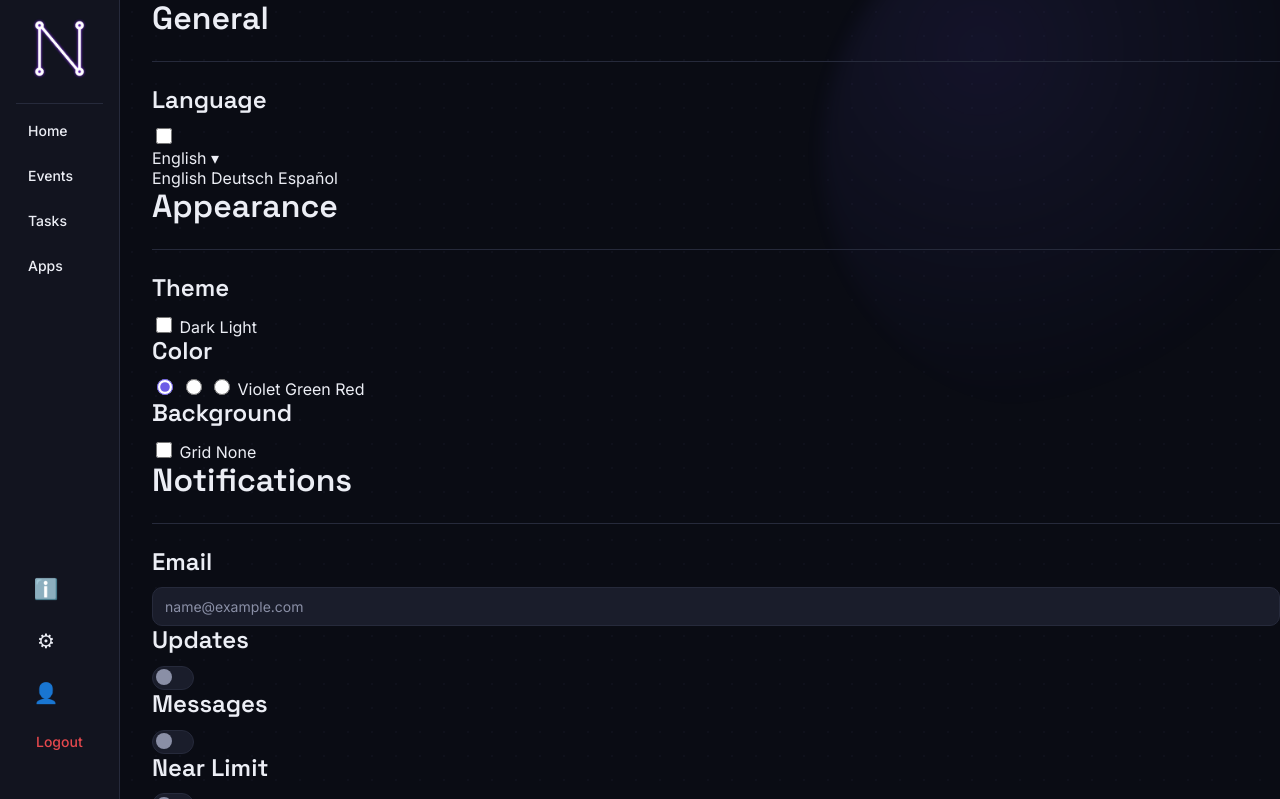
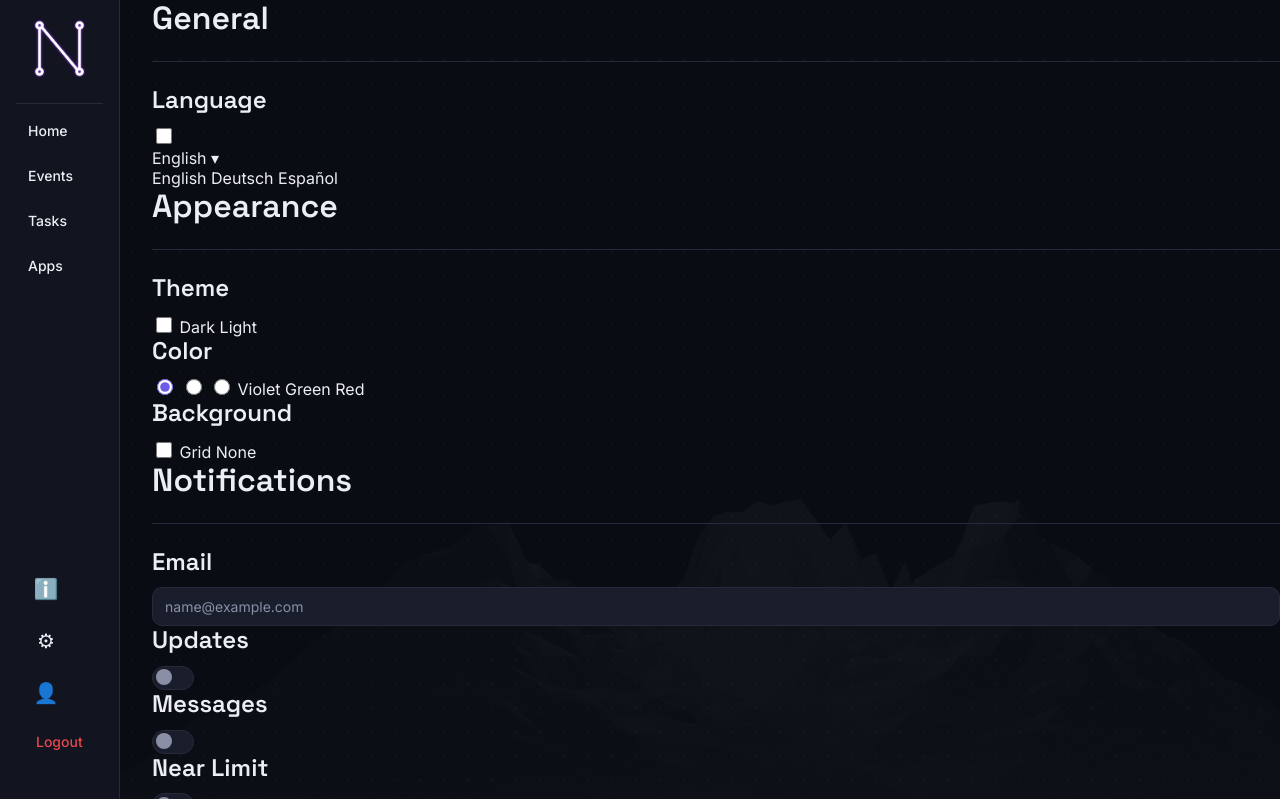
Before and after one commit to NEDBOYGAMER/nedwork, a Flask app: page /settings/ in a window 1280 px wide. Shown: the top 799 px of the page. Run offline with Flask 3, Linux system fonts and the light colour scheme.

Commit message:
added background image

```diff
--- a/flask_app/static/css/global/ui-elements.css
+++ b/flask_app/static/css/global/ui-elements.css
@@ -165,27 +165,19 @@ body::before {
     pointer-events: none;
 }
 
-.glow {
+.bg-image {
     position: fixed;
+    inset: 0;
     z-index: 0;
     pointer-events: none;
-    width: 520px;
-    height: 520px;
-    border-radius: 50%;
-    background: radial-gradient(circle at 30% 30%, var(--accent), transparent 70%);
-    opacity: .10;
-    filter: blur(10px);
+    background-repeat: no-repeat;
+    background-size: cover;
+    background-position: left bottom;
+    opacity: 0.06;
+    background-image: var(--bg-image);
 }
 
-/* optional slow movement for a glow element — add alongside .glow */
-.glow-drift {
-    animation: glow-drift 22s ease-in-out infinite alternate;
-}
 
-@keyframes glow-drift {
-    from { transform: translate(0, 0) scale(1); }
-    to   { transform: translate(-60px, 90px) scale(1.15); }
-}
 
 /* anything meant to sit above the ambient layer */
 .surface-layer {
--- a/flask_app/templates/partials/background.html
+++ b/flask_app/templates/partials/background.html
@@ -21,6 +21,7 @@
   `body::before { display: none; }` for that page/template.
 #}
 
-<div class="ambient-bg" aria-hidden="true">
-    <div class="glow glow-drift" style="top:-120px; right:-80px;"></div>
+<div
+    class="bg-image"
+    style="--bg-image: url('{{ url_for('static', filename='img/background_image.png') }}');">
 </div>
```
Also changed, not shown: flask_app/static/img/background_image.png (added), instance/app.db.
